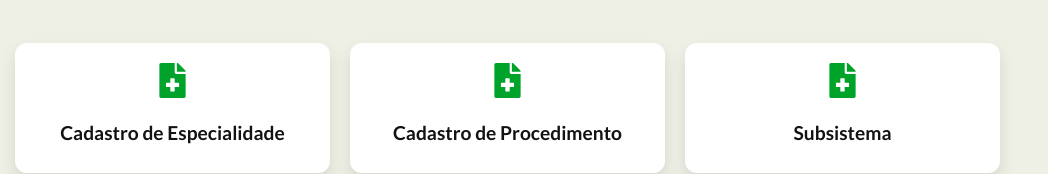
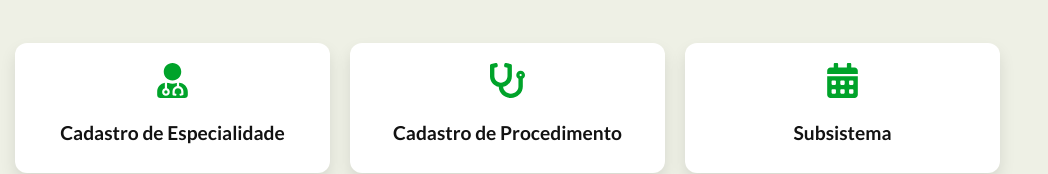
Before and after one commit to JoaoLemes18/SistemaClinica, a React (Vite) app in the folder frontend/: page /agenda in a window 1280 px wide. Shown: the part 220-394 px from the top of the page, without its empty margins (0-1048 px from the left). Built offline with nearby package versions, Linux system fonts and the light colour scheme.

Commit message:
fix: change cod_espec string to number

```diff
--- a/frontend/src/pages/Agenda/index.tsx
+++ b/frontend/src/pages/Agenda/index.tsx
@@ -2,7 +2,8 @@ import Title from "../../components/Title";
 import ButtonBack from "../../components/ButtonBack";
 import Card from "../../components/Card";
 
-import { FaFileMedical } from "react-icons/fa";
+// Importando novos ícones da biblioteca react-icons
+import { FaUserMd, FaStethoscope, FaCalendarAlt } from "react-icons/fa";
 
 const Agenda = () => {
   return (
@@ -12,21 +13,18 @@ const Agenda = () => {
       <div className="cards-container">
         <Card
           title="Cadastro de Especialidade"
-          icon={<FaFileMedical size={35} color="#00a32a" />}
+          icon={<FaUserMd size={35} color="#00a32a" />}
           path="/agenda/cadastro-de-especialidade"
         />
         <Card
           title="Cadastro de Procedimento"
-          icon={<FaFileMedical size={35} color="#00a32a" />}
-          path="/agenda/cadastro-de-procedimento
-          "
+          icon={<FaStethoscope size={35} color="#00a32a" />}
+          path="/agenda/cadastro-de-procedimento"
         />
-
         <Card
           title="Subsistema"
-          icon={<FaFileMedical size={35} color="#00a32a" />}
-          path="/agenda/sistema-agenda
-          "
+          icon={<FaCalendarAlt size={35} color="#00a32a" />}
+          path="/agenda/sistema-agenda"
         />
       </div>
     </div>
--- a/frontend/src/pages/CadastroEspec/index.tsx
+++ b/frontend/src/pages/CadastroEspec/index.tsx
@@ -9,7 +9,7 @@ const CadastroEspec = () => {
   return (
     <section className="body">
       <div className="botaovoltar">
-        <ButtonBack to="/home">Voltar</ButtonBack>
+        <ButtonBack to="/agenda">Voltar</ButtonBack>
       </div>
       <div className="titulo">
         <Title>Cadastro de Especialidade</Title>
@@ -20,7 +20,7 @@ const CadastroEspec = () => {
           <Input
             name="cod_especialidade"
             type="text"
-            placeholder="Código Especialidade"
+            placeholder="Código da especialidade"
           />
           <Input name="especialidade" type="text" placeholder="Especialidade" />
           <Button content="Cadastrar" />
--- a/frontend/src/pages/CadastroProce/index.tsx
+++ b/frontend/src/pages/CadastroProce/index.tsx
@@ -9,7 +9,7 @@ const CadastroProce = () => {
   return (
     <section className="body">
       <div className="botaovoltar">
-        <ButtonBack to="/home">Voltar</ButtonBack>
+        <ButtonBack to="/agenda">Voltar</ButtonBack>
       </div>
       <div className="titulo">
         <Title>Cadastro de Procedimento</Title>
```
Also changed, not shown: frontend/src/pages/Agenda/styles.scss (indentation only), 2 other files (tests, documents, lock files or other folders).
